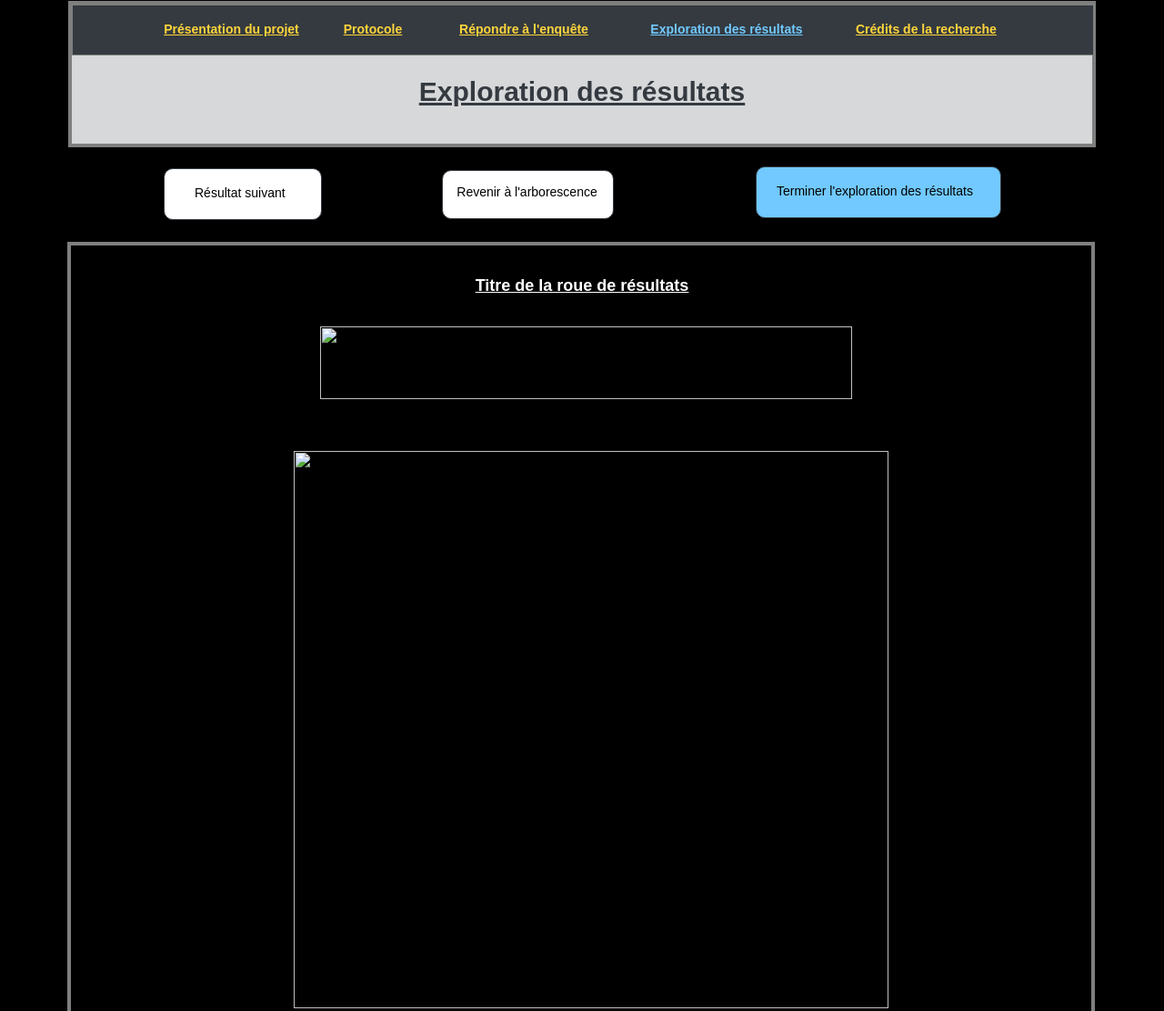
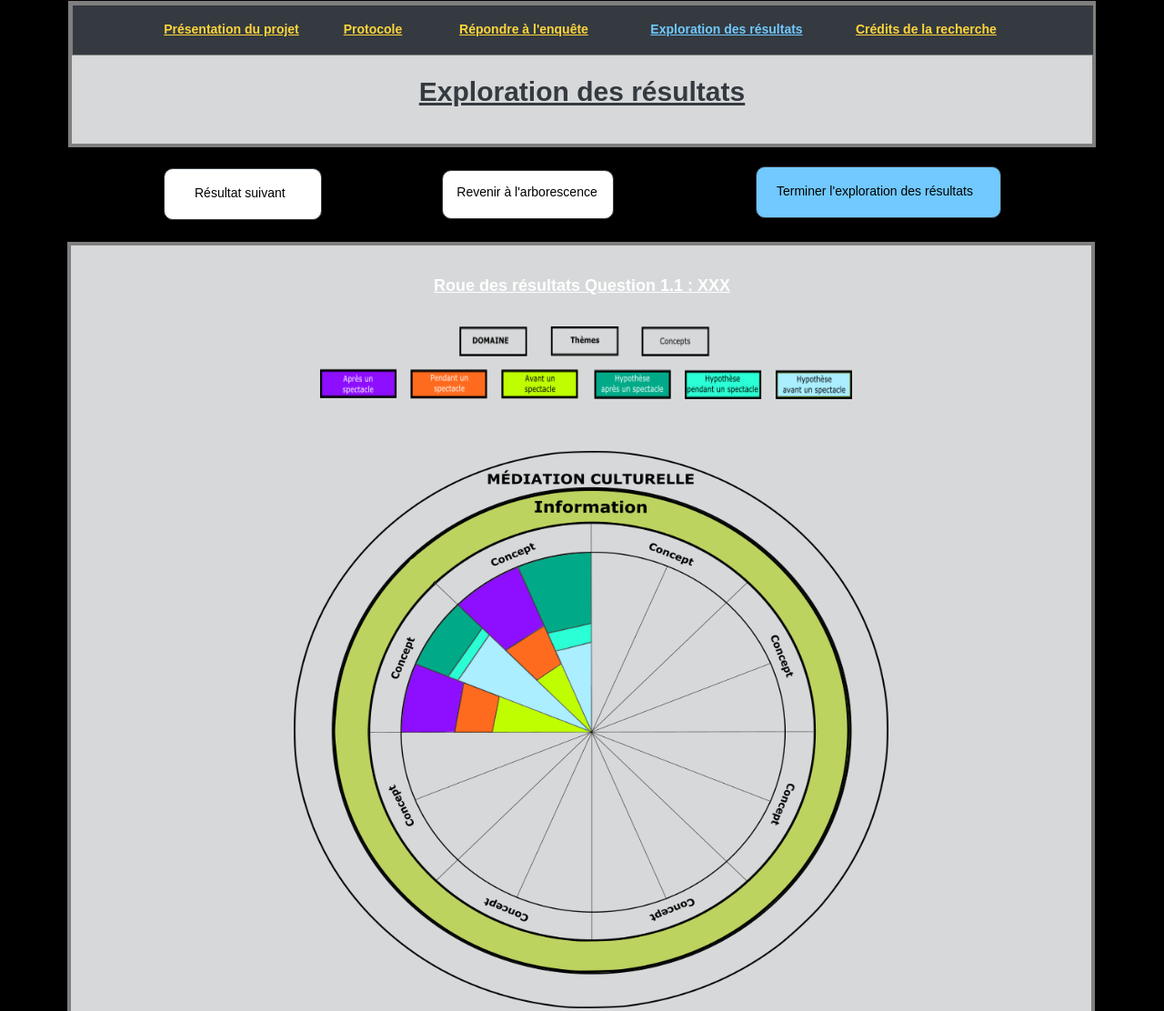
Before and after one commit to GabarielleGg/feuilletnumerique, a plain HTML site: page 1_1exploresultats.html in a window 1280 px wide. Shown: the part 252-1364 px from the top of the page at 91% size. Drawn offline with Linux system fonts and the light colour scheme.

Commit message:
Update 1_1exploresultats.html

```diff
--- a/1_1exploresultats.html
+++ b/1_1exploresultats.html
@@ -74,18 +74,18 @@ if(typeof Muse == "undefined") window.Muse = {}; window.Muse.assets = {"required
      </div>
      <a class="nonblock nontext rounded-corners clearfix grpelem" id="u6832" href="arboexplorresultats.html"><!-- group --><div class="clearfix grpelem" id="u7072-4"><!-- content --><p>Revenir à l'arborescence</p></div></a>
     </div>
-    <div class="clearfix colelem" id="u7069"><!-- column -->
+    <div class="clearfix colelem" style="background-color: #d6d8d9;"style="font color:#212529" id="u7069"><!-- column -->
      <div class="clearfix colelem" id="u7685-4"><!-- content -->
-      <p><span id="u7685">Titre de la roue de résultats</span></p>
+      <p><span id="u7685">Roue des résultats Question 1.1 : XXX</span></p>
      </div>
      <div class="clip_frame colelem" id="u7668"><!-- image -->
-      <img class="block" id="u7668_img" src="images/capture%20d%e2%80%99%c3%a9cran%2c%20le%202021-09-17%20%c3%a0%20153354.jpg?crc=4282834661" alt="" width="585" height="80"/>
+      <img class="block" id="u7668_img" src="images/legendeRouesEnsemble_parDomaineResulats_enquete.png" alt="" width="585" height="80"/>
      </div>
      <div class="clip_frame colelem" id="u7664"><!-- image -->
-      <img class="block" id="u7664_img" src="images/capture%20d%e2%80%99%c3%a9cran%2c%20le%202021-09-17%20%c3%a0%20154818.jpg?crc=4210260731" alt="" width="654" height="613"/>
+      <img class="block" id="u7664_img" src="images/roueParDomaineParConcept_mediationCulturelle_information.png" alt="" width="654" height="613"/>
      </div>
      <div class="clip_frame colelem" id="u7666"><!-- image -->
-      <img class="block" id="u7666_img" src="images/capture%20d%e2%80%99%c3%a9cran%2c%20le%202021-09-17%20%c3%a0%20154842.jpg?crc=3883249023" alt="" width="657" height="638"/>
+      <img class="block" id="u7666_img" src="images/roueParDomaineParConcept_mediationCulturelle_information.png" alt="" width="657" height="638"/>
      </div>
     </div>
     <div class="verticalspacer" data-offset-top="2014" data-content-above-spacer="2949" data-content-below-spacer="499"></div>
```
